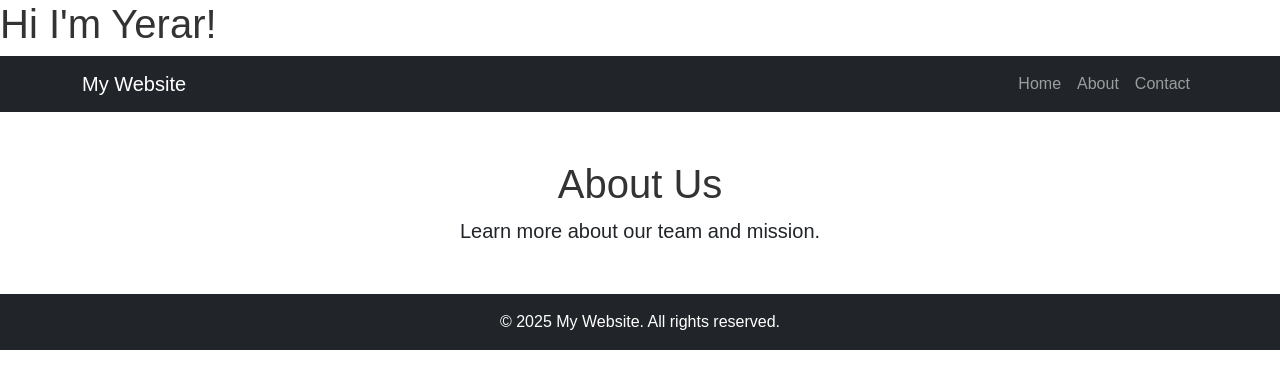
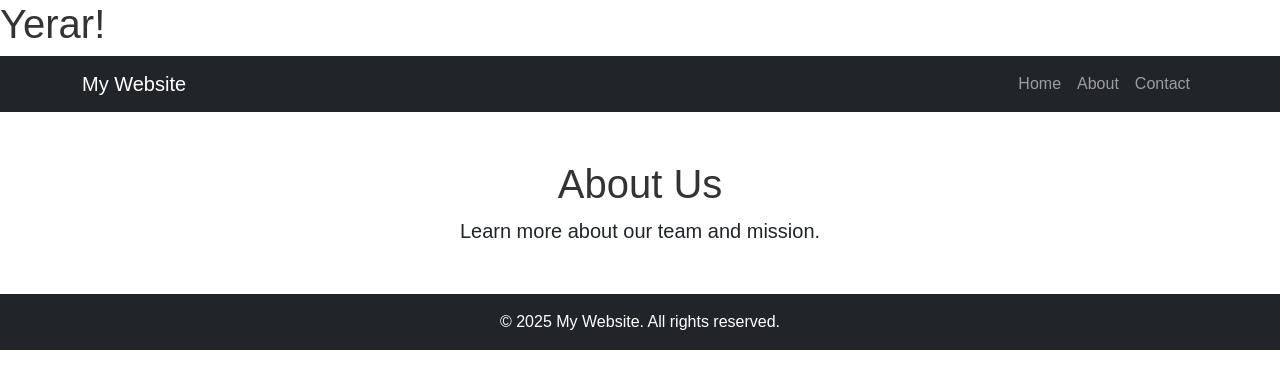
Before and after one commit to Yerarkeo/Git_t.yon, a plain HTML site: page team1/about.html in a window 1280 px wide. Drawn offline with nearby package versions, Linux system fonts and the light colour scheme.

Commit message:
add more

```diff
--- a/team1/about.html
+++ b/team1/about.html
@@ -8,7 +8,7 @@
     <link rel="stylesheet" href="style.css">
 </head>
 <body>
-    <h1>Hi I'm Yerar!</h1>
+    <h1>Yerar!</h1>
     <nav class="navbar navbar-expand-lg navbar-dark bg-dark">
         <div class="container">
             <a class="navbar-brand" href="index.html">My Website</a>
```
